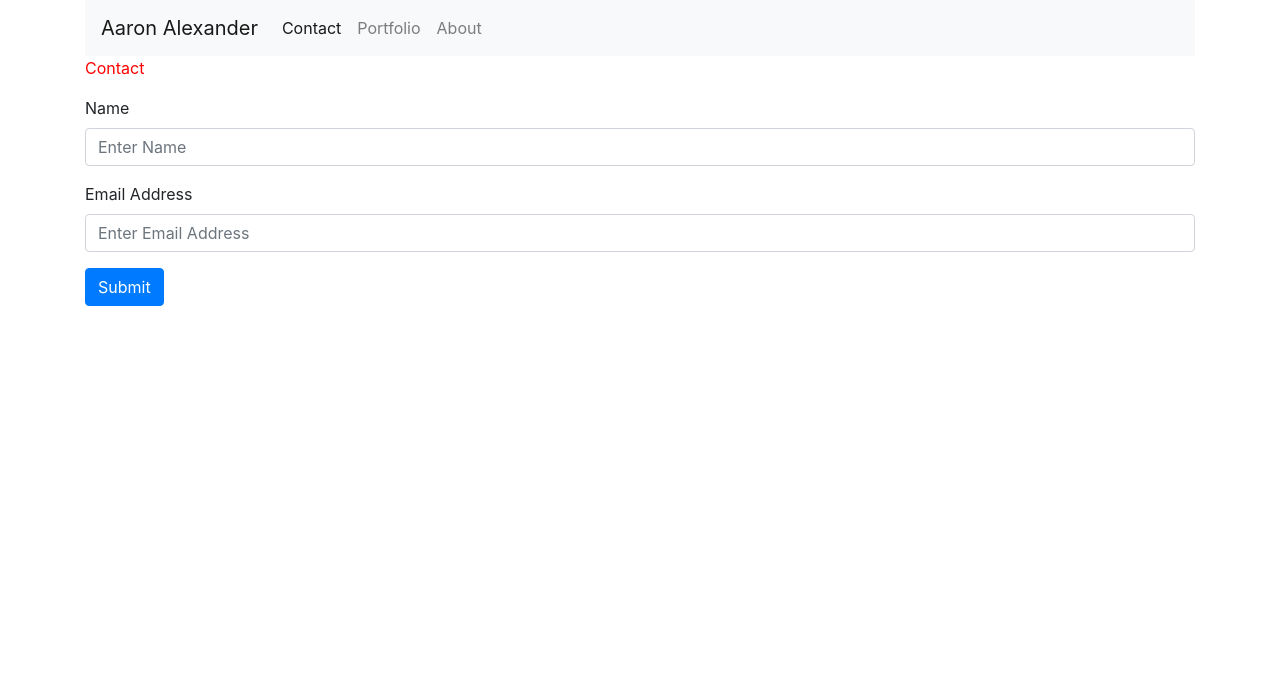
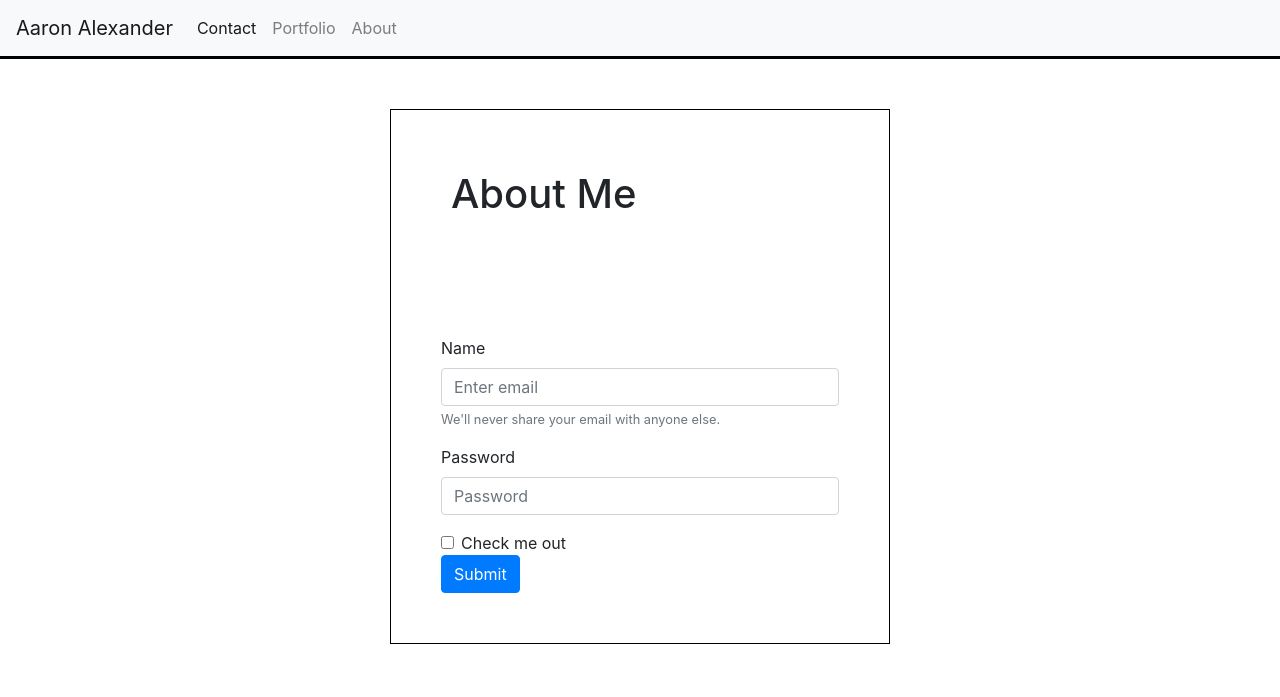
Before and after one commit to Kitesur7/about-me-responsive, a plain HTML site: page contact.html in a window 1280 px wide. Drawn offline with nearby package versions, Linux system fonts and the light colour scheme.

Commit message:
update to CSS and HTML

```diff
--- a/assets/css/contact.css
+++ b/assets/css/contact.css
@@ -1,4 +1,30 @@
-p {
-    font: italic;
-    color: red;
+.container {
+    display: flex;
+    justify-content: center;
+
+ }
+
+
+ section {
+    margin-top: 50px;
+    margin-bottom: 50px;
+    margin-right: 20px;
+    margin-left: 20px;
+    max-width: 960px;
+    min-width: 500px;
+    border: 1px black solid;
+    min-height: 500px;
+ }
+
+ section h1 {
+    padding: 60px;
+ }
+
+
+ nav {
+    border-bottom: black solid;
+ }
+
+section form {
+    padding: 50px;
 }
--- a/assets/css/portfolio.css
+++ b/assets/css/portfolio.css
@@ -1,3 +1,3 @@
-p   {
-    font-style: italic;
+h1 {
+    font-style: italic  ;
 }
--- a/assets/css/style.css
+++ b/assets/css/style.css
@@ -13,3 +13,30 @@ h1 {
    font-style: italic;
 
 }
+
+main {
+   display: flex;
+   justify-content: center;
+
+}
+
+section {
+   margin-top: 50px;
+   margin-bottom: 50px;
+   width: 1000px;
+   border: 1px black solid;
+   min-height: 800px;
+}
+
+section h1 {
+   padding: 20px;
+}
+
+section p img {
+   padding: 20px;
+
+}
+
+nav {
+   border-bottom: black solid;
+}
--- a/contact.html
+++ b/contact.html
@@ -1,14 +1,27 @@
 <!DOCTYPE html>
 <html lang="en">
-  <link rel="stylesheet" type="text/css" href="/assets/css/contact.css">
-  <link rel="stylesheet" href="https://maxcdn.bootstrapcdn.com/bootstrap/4.0.0/css/bootstrap.min.css"
-  integrity="sha384-Gn5384xqQ1aoWXA+058RXPxPg6fy4IWvTNh0E263XmFcJlSAwiGgFAW/dAiS6JXm" crossorigin="anonymous">
 
 <head>
   <meta charset="UTF-8">
   <meta name="viewport" content="width=device-width, initial-scale=1.0">
   <title>Contact</title>
-    <div class="container">
+
+  <link rel="stylesheet" type="text/css" href="./assets/css/contact.css">
+  <link rel="stylesheet" href="https://maxcdn.bootstrapcdn.com/bootstrap/4.0.0/css/bootstrap.min.css"
+    integrity="sha384-Gn5384xqQ1aoWXA+058RXPxPg6fy4IWvTNh0E263XmFcJlSAwiGgFAW/dAiS6JXm" crossorigin="anonymous">
+  <script src="https://code.jquery.com/jquery-3.2.1.slim.min.js"
+    integrity="sha384-KJ3o2DKtIkvYIK3UENzmM7KCkRr/rE9/Qpg6aAZGJwFDMVNA/GpGFF93hXpG5KkN" crossorigin="anonymous"
+    defer></script>
+  <script src="https://cdnjs.cloudflare.com/ajax/libs/popper.js/1.12.9/umd/popper.min.js"
+    integrity="sha384-ApNbgh9B+Y1QKtv3Rn7W3mgPxhU9K/ScQsAP7hUibX39j7fakFPskvXusvfa0b4Q" crossorigin="anonymous"
+    defer></script>
+  <script src="https://maxcdn.bootstrapcdn.com/bootstrap/4.0.0/js/bootstrap.min.js"
+    integrity="sha384-JZR6Spejh4U02d8jOt6vLEHfe/JQGiRRSQQxSfFWpi1MquVdAyjUar5+76PVCmYl" crossorigin="anonymous"
+    defer></script>
+
+</head>
+
+<body>
   <nav class="navbar navbar-expand-lg navbar-light bg-light">
     <a class="navbar-brand" href="index.html">Aaron Alexander</a>
     <button class="navbar-toggler" type="button" data-toggle="collapse" data-target="#navbarNav"
@@ -18,13 +31,11 @@
     <div class="collapse navbar-collapse" id="navbarNav">
       <ul class="navbar-nav">
         <li class="nav-item active">
-                      <a class="nav-link"
-                          href="contact.html">Contact
+          <a class="nav-link" href="contact.html">Contact
             <span class="sr-only">(current)</span></a>
         </li>
         <li class="nav-item">
-                      <a class="nav-link"
-                          href="portfolio.html">Portfolio</a>
+          <a class="nav-link" href="portfolio.html">Portfolio</a>
         </li>
         <li class="nav-item">
           <a class="nav-link" href="index.html">About</a>
@@ -32,34 +43,30 @@
       </ul>
     </div>
   </nav>
-  </div>
-</head>
-<body>
-  <div class="container">
-    <p>
-      Contact
-    </p>
+  <main class="container">
+    <section>
+      <h1>
+        About Me
+      </h1>
       <form>
         <div class="form-group">
           <label for="exampleInputEmail1">Name</label>
-          <input type="email" class="form-control" id="exampleInputEmail1" aria-describedby="emailHelp" placeholder="Enter Name">
-          <small id="emailHelp" class="form-text text-muted"></small>
+          <input type="email" class="form-control" id="exampleInputEmail1" aria-describedby="emailHelp"
+            placeholder="Enter email">
+          <small id="emailHelp" class="form-text text-muted">We'll never share your email with anyone else.</small>
         </div>
         <div class="form-group">
-          <label for="exampleInputPassword1">Email Address</label>
-          <input type="password" class="form-control" id="exampleInputPassword1" placeholder="Enter Email Address">
+          <label for="exampleInputPassword1">Password</label>
+          <input type="password" class="form-control" id="exampleInputPassword1" placeholder="Password">
+        </div>
+        <div class="form-check">
+          <input type="checkbox" class="form-check-input" id="exampleCheck1">
+          <label class="form-check-label" for="exampleCheck1">Check me out</label>
         </div>
         <button type="submit" class="btn btn-primary">Submit</button>
       </form>
-  </div>
+    </section>
+  </main>
 </body>
-<script src="https://code.jquery.com/jquery-3.2.1.slim.min.js"
-integrity="sha384-KJ3o2DKtIkvYIK3UENzmM7KCkRr/rE9/Qpg6aAZGJwFDMVNA/GpGFF93hXpG5KkN"
-crossorigin="anonymous"></script>
-<script src="https://cdnjs.cloudflare.com/ajax/libs/popper.js/1.12.9/umd/popper.min.js"
-integrity="sha384-ApNbgh9B+Y1QKtv3Rn7W3mgPxhU9K/ScQsAP7hUibX39j7fakFPskvXusvfa0b4Q"
-crossorigin="anonymous"></script>
-<script src="https://maxcdn.bootstrapcdn.com/bootstrap/4.0.0/js/bootstrap.min.js"
-integrity="sha384-JZR6Spejh4U02d8jOt6vLEHfe/JQGiRRSQQxSfFWpi1MquVdAyjUar5+76PVCmYl"
-crossorigin="anonymous"></script>
+
 </html>
```
Also changed, not shown: index.html (+17 -15 lines), portfolio.html (+13 -12 lines). Lines whose indentation alone changed are shown as unchanged.
